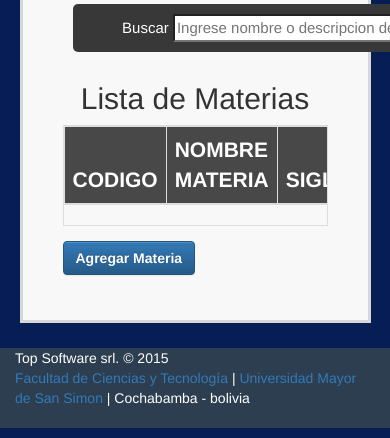
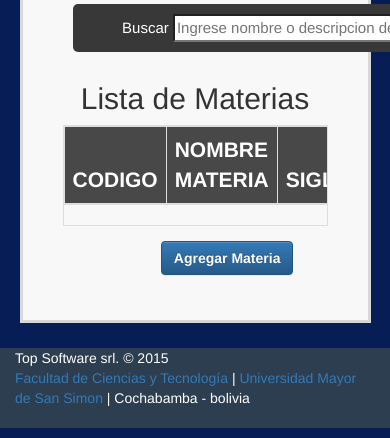
Before and after one commit to TopSoftwareTis2015/Gestion-de-Planes-Globales, a PHP site: the page made by views/materias/index.php in a window 390 px wide; the page is wider, and only the part inside the window is pictured. Shown: the part 667-1105 px from the top of that part. Run offline with PHP 8.4, Linux system fonts and the light colour scheme; the template is opened without the code that fills it, so the values that code supplies are empty; some libraries are stand-ins or nearby versions.

Commit message:
Update index.php

```diff
--- a/views/materias/index.php
+++ b/views/materias/index.php
@@ -167,7 +167,8 @@
 
     	<div class="container-fluid"> <!-- DIV para los botones para las acciones correspondientes-->
           <div class="row">
-
+             <div class="col-xs-4">
+             </div>
               <!--Boton para registrar una materia -->
           	  <div class="col-xs-4">
                    <a href="<?php echo BASE_URL; ?>materias/nuevo" role="button" class="btn btn-primary">
```
